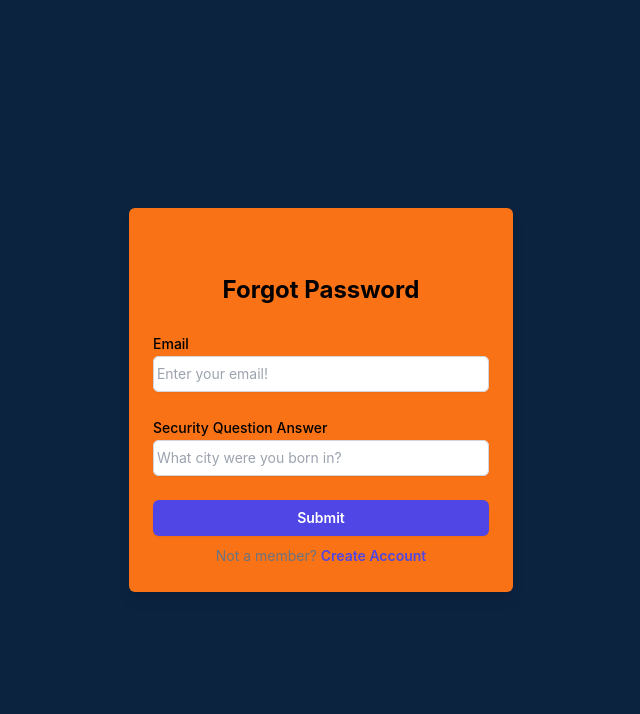
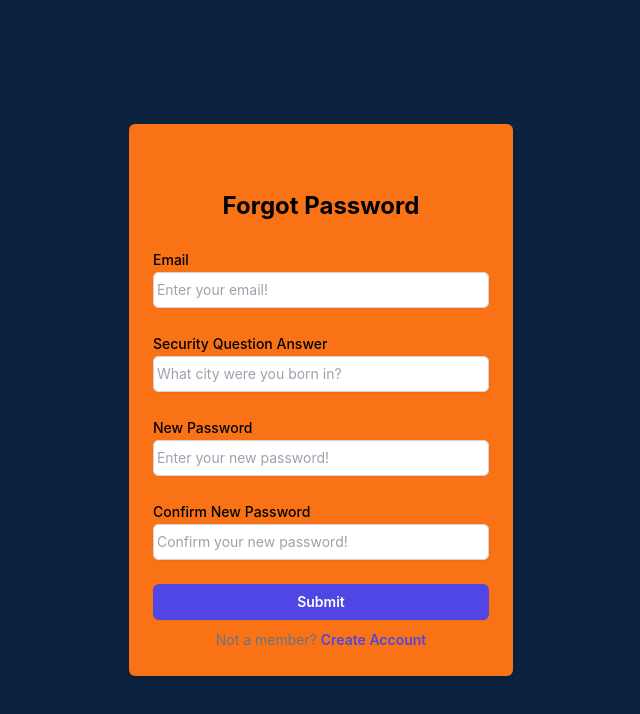
Before and after one commit to fufupatwo/swe-project, a React (Vite) app in the folder frontend/: page /ForgotPasswordPage in a window 1280 px wide. Shown: the top 714 px of the page, without its empty margins (319-959 px from the left). Built offline with nearby package versions, Linux system fonts and the light colour scheme; a web font is replaced by a local one.

Commit message:
updated forgotpass

```diff
--- a/frontend/src/pages/ForgotPasswordPage.jsx
+++ b/frontend/src/pages/ForgotPasswordPage.jsx
@@ -7,7 +7,9 @@ export default function ForgotPasswordPage() {
 
   const [formData, setFormData] = useState({
     useremail: "",
-    securityQuestion: "",
+    security: "",
+    password: "",
+    confirmPassword: "",
   });
 
   const handleChange = (e) => {
@@ -25,7 +27,9 @@ export default function ForgotPasswordPage() {
           "http://localhost:4000/forgot_password",
           {
             useremail: formData.useremail,
-          securityQuestion: formData.securityQuestion,
+            security: formData.security,
+            password: formData.password,
+            confirmPassword: formData.confirmPassword,
           },
       );
       console.log(response);
@@ -66,19 +70,57 @@ export default function ForgotPasswordPage() {
 
             <div className="mb-6 w-full">
               <label
-              htmlFor="securityQuestion"
+                  htmlFor="security"
                   className="block text-sm font-medium leading-6 text-black"
               >
                 Security Question Answer
               </label>
               <input
                   onChange={handleChange}
-              id="securityQuestion"
-              name="securityQuestion"
+                  id="security"
+                  name="security"
                   type="text"
                   autoComplete="off"
                   required
                   placeholder=" What city were you born in?"
+                  className="block w-full rounded-md border-0 py-1.5 text-black shadow-sm ring-1 ring-inset ring-gray-300 placeholder:text-gray-400 focus:ring-2 focus:ring-inset focus:ring-indigo-600 sm:text-sm sm:leading-6"
+              />
+            </div>
+
+            <div className="mb-6 w-full">
+              <label
+                  htmlFor="password"
+                  className="block text-sm font-medium leading-6 text-black"
+              >
+                New Password
+              </label>
+              <input
+                  onChange={handleChange}
+                  id="password"
+                  name="password"
+                  type="password"
+                  autoComplete="new-password"
+                  required
+                  placeholder=" Enter your new password!"
+                  className="block w-full rounded-md border-0 py-1.5 text-black shadow-sm ring-1 ring-inset ring-gray-300 placeholder:text-gray-400 focus:ring-2 focus:ring-inset focus:ring-indigo-600 sm:text-sm sm:leading-6"
+              />
+            </div>
+
+            <div className="mb-6 w-full">
+              <label
+                  htmlFor="confirmPassword"
+                  className="block text-sm font-medium leading-6 text-black"
+              >
+                Confirm New Password
+              </label>
+              <input
+                  onChange={handleChange}
+                  id="confirmPassword"
+                  name="confirmPassword"
+                  type="password"
+                  autoComplete="new-password"
+                  required
+                  placeholder=" Confirm your new password!"
                   className="block w-full rounded-md border-0 py-1.5 text-black shadow-sm ring-1 ring-inset ring-gray-300 placeholder:text-gray-400 focus:ring-2 focus:ring-inset focus:ring-indigo-600 sm:text-sm sm:leading-6"
               />
             </div>
```
Lines whose indentation alone changed are shown as unchanged.
